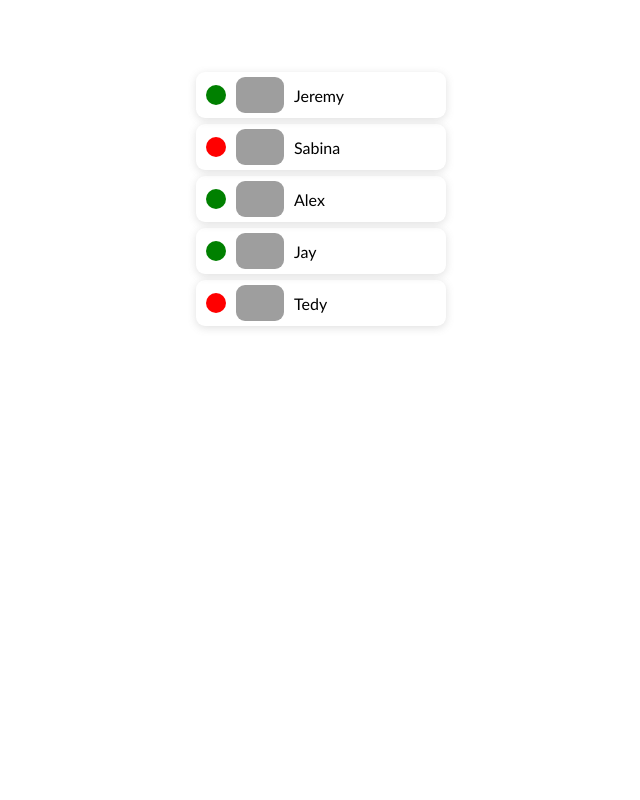
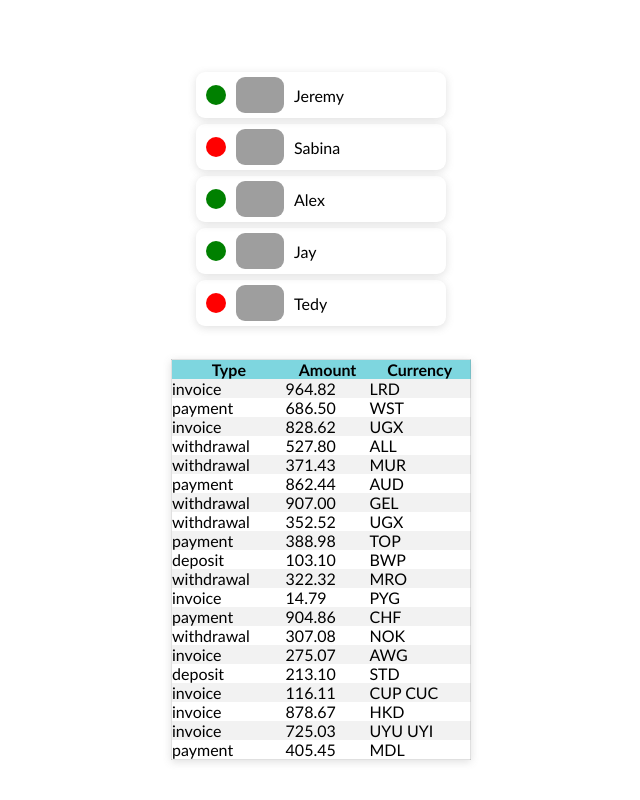
Before and after one commit to juandrepanther/react-task-01, a React (Create React App) app: page / in a window 1280 px wide. Shown: the part 1161-1961 px from the top of the page, without its empty margins (319-959 px from the left). Before the commit the page ends 1520 px from the top, so only its background shows below. Built offline with nearby package versions, Linux system fonts and the light colour scheme; grey boxes are pictures that could not be loaded.

Commit message:
added table

```diff
--- a/src/App.js
+++ b/src/App.js
@@ -6,6 +6,8 @@ import stats from '../src/data/statistics/statistical-data.json'
 import Statistics from './components/Statistics'
 import friends from '../src/data/friend-list/friends.json'
 import FriendList from '../src/components/FriendList/FriendList'
+import TransactionsHistory from '../src/components/TransactionHistory'
+import transactions from '../src/data/transaction-history/transactions.json'
 
 const Container = styled.div`
   height: 100vh;
@@ -37,6 +39,7 @@ function App() {
       </Container>
       <Statistics stats={stats} />
       <FriendList friends={friends} />
+      <TransactionsHistory transactions={transactions}/>
     </>
   )
 }
```
